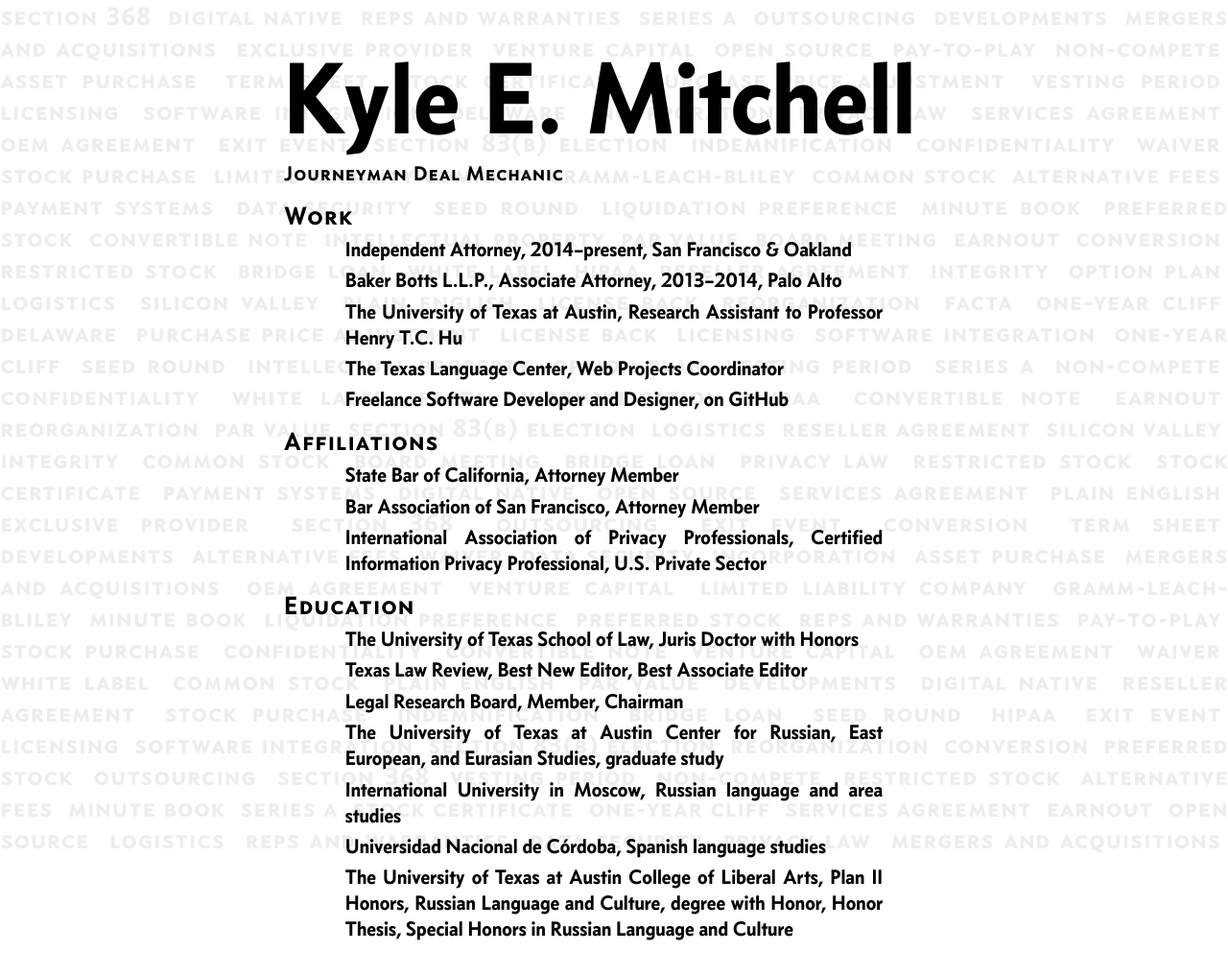
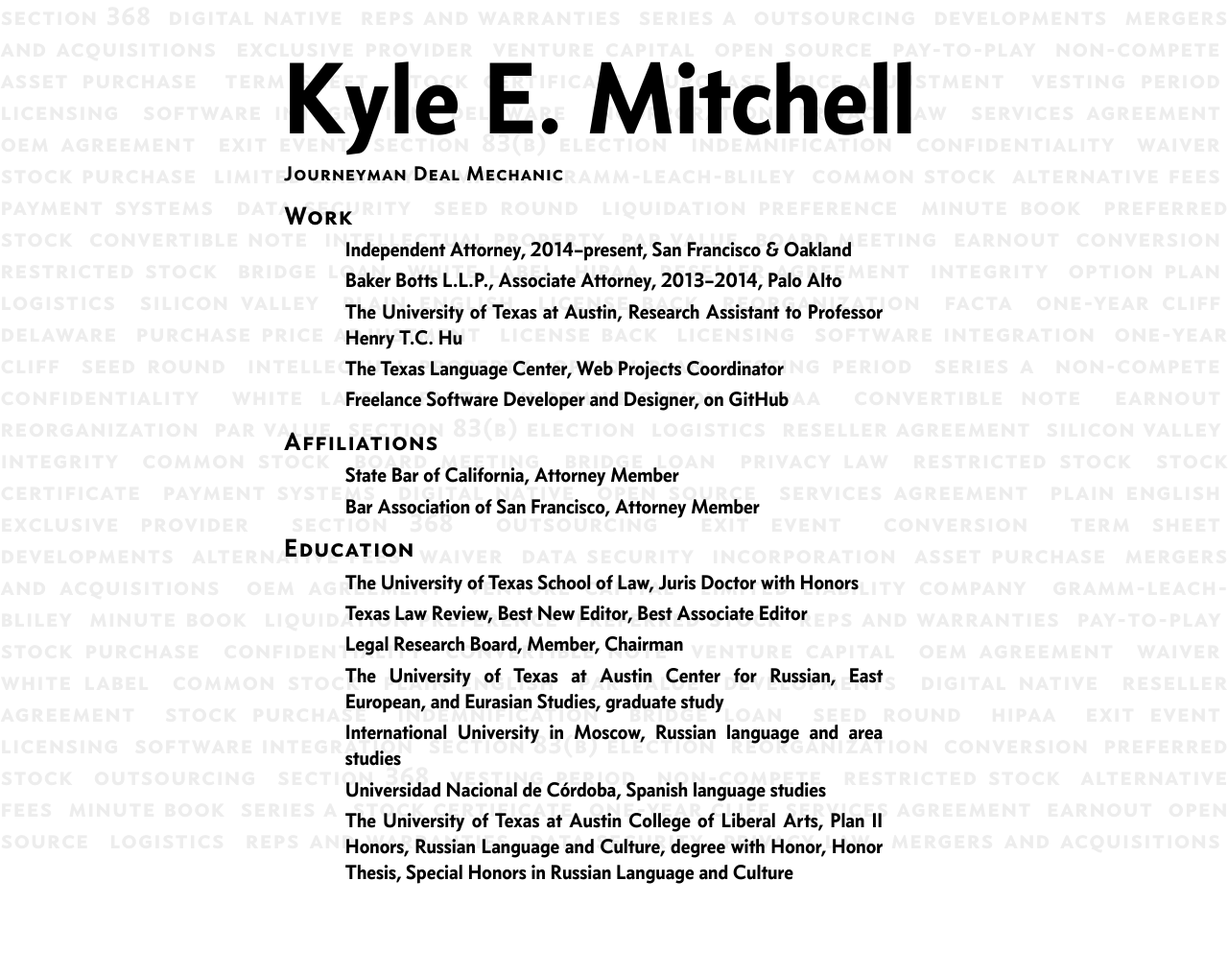
Before and after one commit to kemitchell/kemitchell.com, a Jekyll site: the page built from cv.html, in a window 1280 px wide. Shown: the whole page at 96% size. Built offline with Jekyll 4.4.1, drawn with Linux system fonts in a browser that asks for light colours; after the commit the page ends 958 px from its top, so only the background shows below that.

Commit message:
Remove IAPP from CV

```diff
--- a/cv.html
+++ b/cv.html
@@ -19,7 +19,7 @@
 
   <p>State Bar of California, Attorney Member</p>
   <p>Bar Association of San Francisco, Attorney Member</p>
-  <p>International Association of Privacy Professionals, Certified Information Privacy Professional, U.S. Private Sector</p>
+  <!--<p>International Association of Privacy Professionals, Certified Information Privacy Professional, U.S. Private Sector</p>-->
 
   <h2>Education</h2>
 
```
